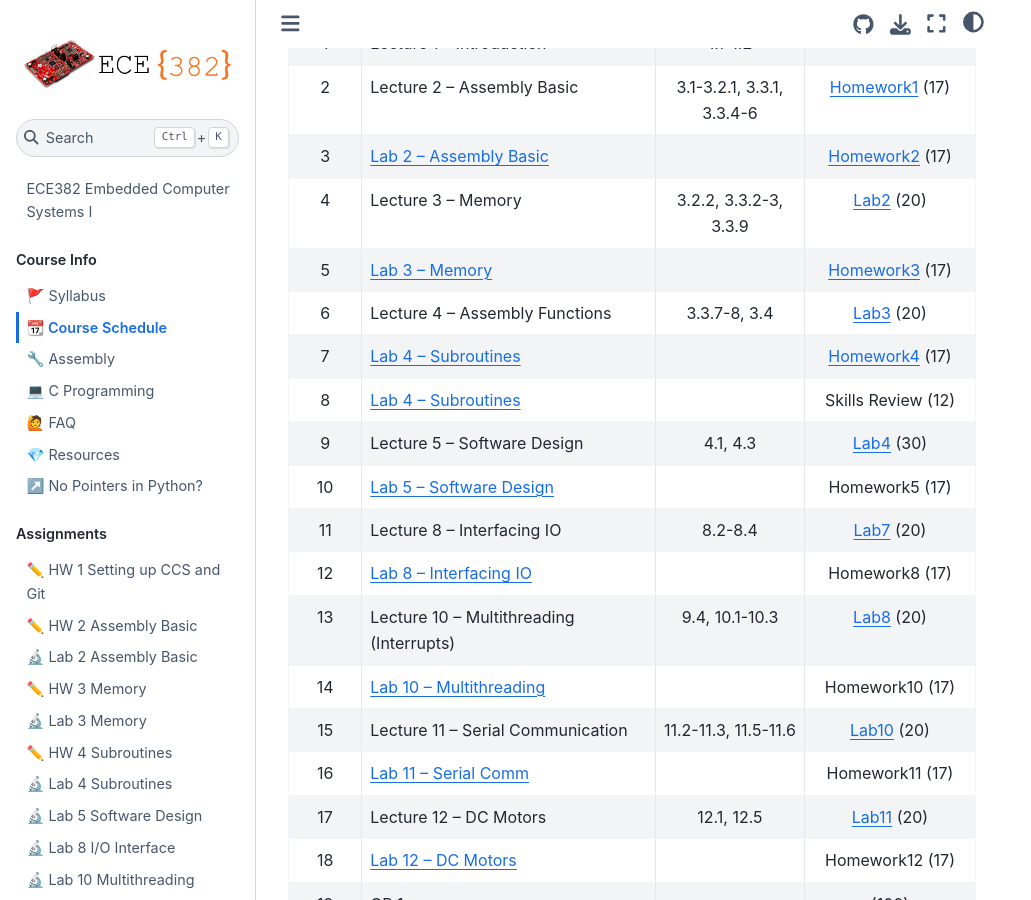
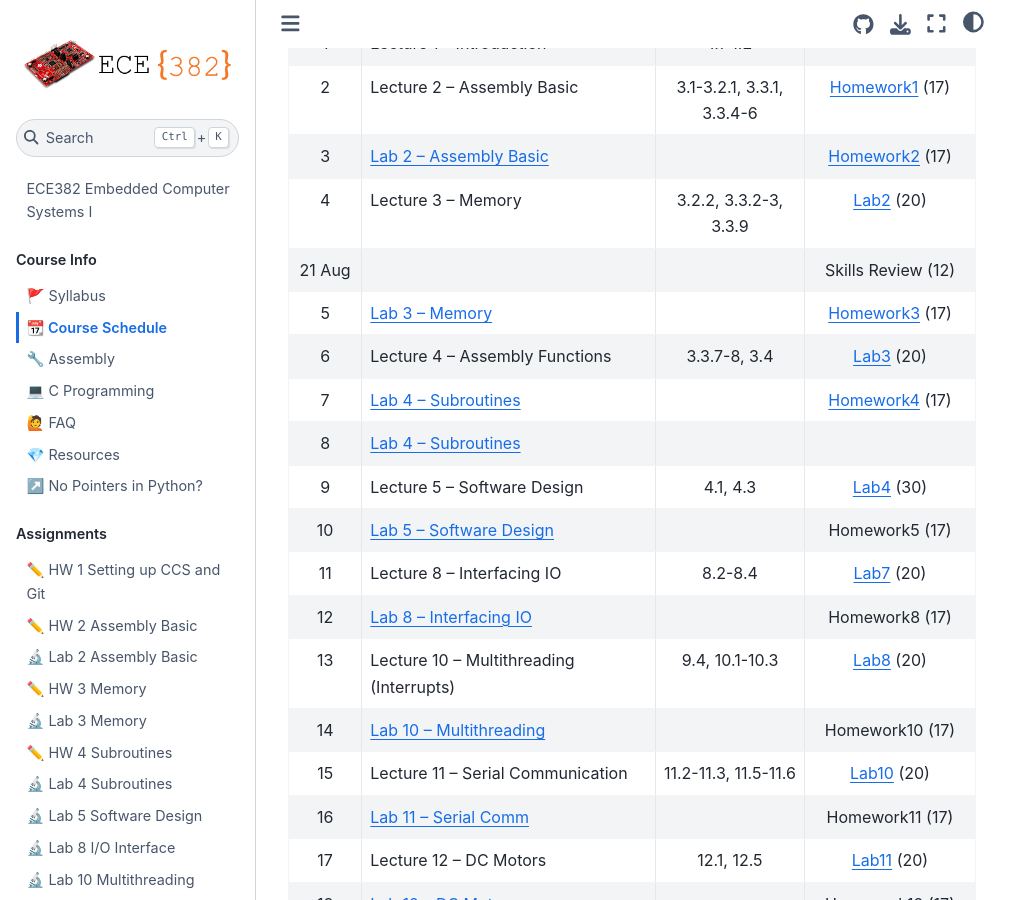
Before and after one commit to USAFA-ECE/ece382, a Jupyter Book: the page built from docs/schedule.md, in a window 1280 px wide and 900 px high, scrolled down 347 px. Shown: the whole window, without its empty margins (0-1031 px from the left). Built offline with Jupyter Book 1.0.4 settings and Sphinx 7.4.7 and the Sphinx Book theme 1.1.4, drawn with Linux system fonts in a browser that asks for light colours.

Commit message:
Update schedule.md

```diff
--- a/docs/schedule.md
+++ b/docs/schedule.md
@@ -11,10 +11,11 @@ This schedule is subject to change as appropriate.
 | 2      | Lecture 2 – Assembly Basic                        | 3.1-3.2.1, 3.3.1, 3.3.4-6| [Homework1](Assignments/homework1.md) (17)|
 | 3      | [Lab 2 – Assembly Basic](Assignments/lab2.md)     |                      | [Homework2](Assignments/homework2.md) (17)|
 | 4      | Lecture 3 – Memory                                | 3.2.2, 3.3.2-3, 3.3.9| [Lab2](Assignments/lab2.md)           (20)|
+| 21 Aug |                                                   |                      | Skills Review                         (12)|
 | 5      | [Lab 3 – Memory](Assignments/lab3.md)             |                      | [Homework3](Assignments/homework3.md) (17)|
 | 6      | Lecture 4 – Assembly Functions                    | 3.3.7-8, 3.4         | [Lab3](Assignments/lab3.md)           (20)|
 | 7      | [Lab 4 – Subroutines](Assignments/lab4.md)        |                      | [Homework4](Assignments/homework4.md) (17)|
-| 8      | [Lab 4 – Subroutines](Assignments/lab4.md)        |                      | Skills Review                         (12)|
+| 8      | [Lab 4 – Subroutines](Assignments/lab4.md)        |                      |                                           |
 | 9      | Lecture 5 – Software Design                       | 4.1, 4.3             | [Lab4](Assignments/lab4.md)           (30)|
 | 10     | [Lab 5 – Software Design](Assignments/lab5.md)    |                      | Homework5                             (17)|
 | 11     | Lecture 8 – Interfacing IO                        | 8.2-8.4              | [Lab7](Assignments/lab5.md)           (20)|
```
